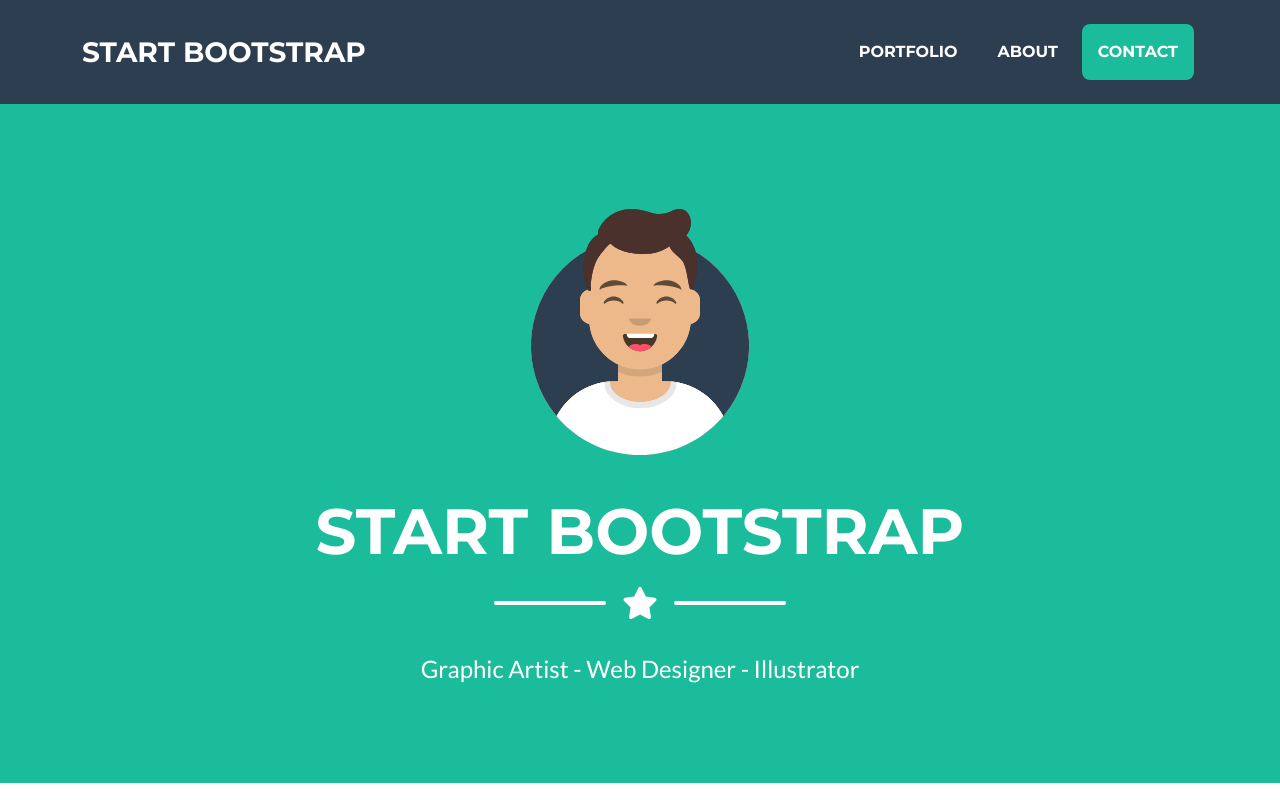
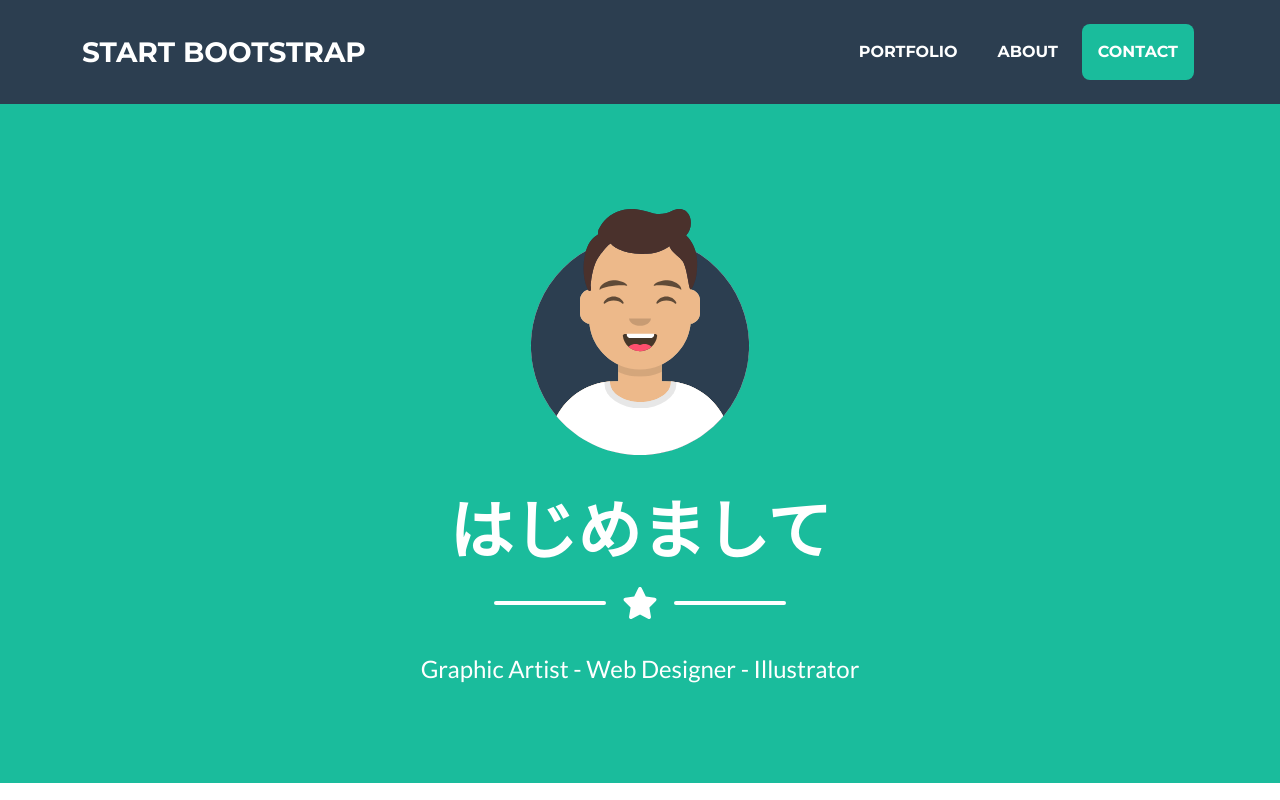
Before and after one commit to kiichi0/portfolio_sample, a plain HTML site: page index.html in a window 1280 px wide. Shown: the top 800 px of the page. Drawn offline with nearby package versions, Linux system fonts and the light colour scheme.

Commit message:
Update index.html

```diff
--- a/index.html
+++ b/index.html
@@ -40,7 +40,7 @@
                 <!-- Masthead Avatar Image-->
                 <img class="masthead-avatar mb-5" src="assets/img/avataaars.svg" alt="..." />
                 <!-- Masthead Heading-->
-                <h1 class="masthead-heading text-uppercase mb-0">Start Bootstrap</h1>
+                <h1 class="masthead-heading text-uppercase mb-0">はじめまして</h1>
                 <!-- Icon Divider-->
                 <div class="divider-custom divider-light">
                     <div class="divider-custom-line"></div>
```
